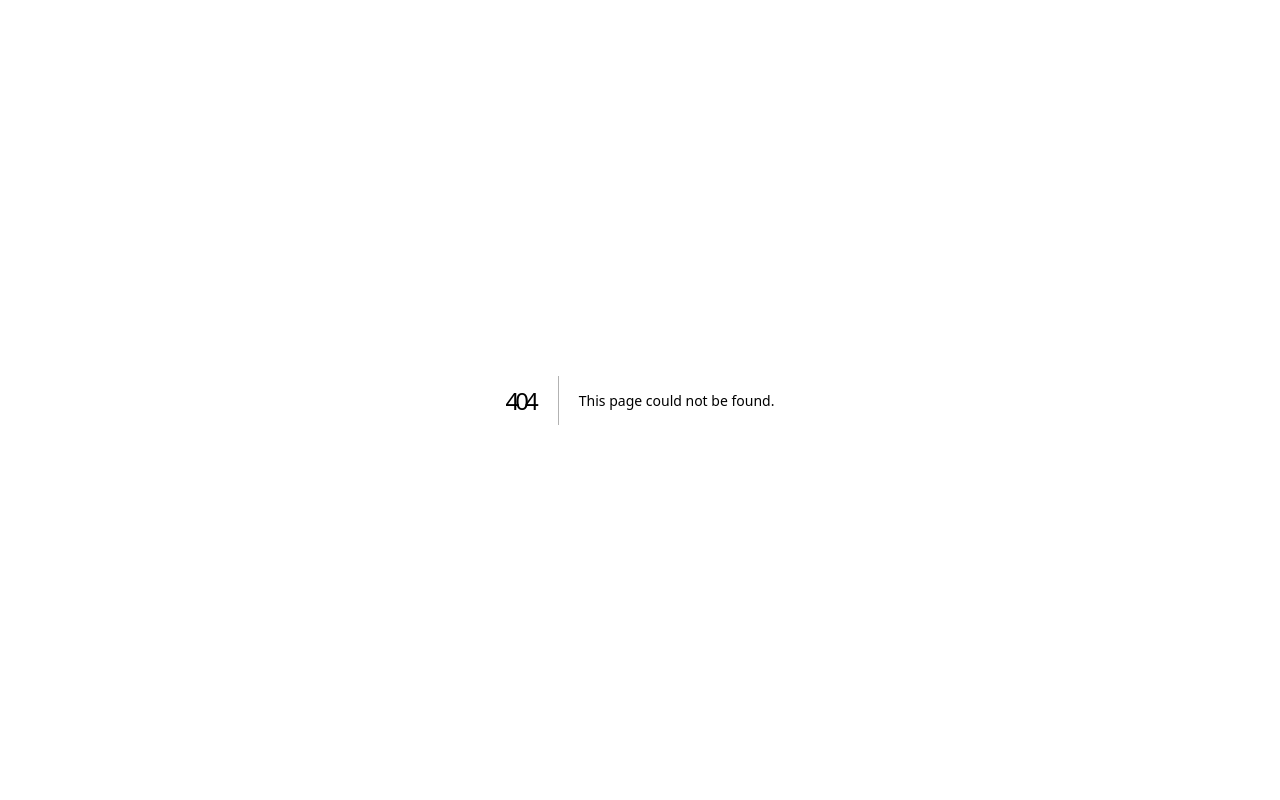
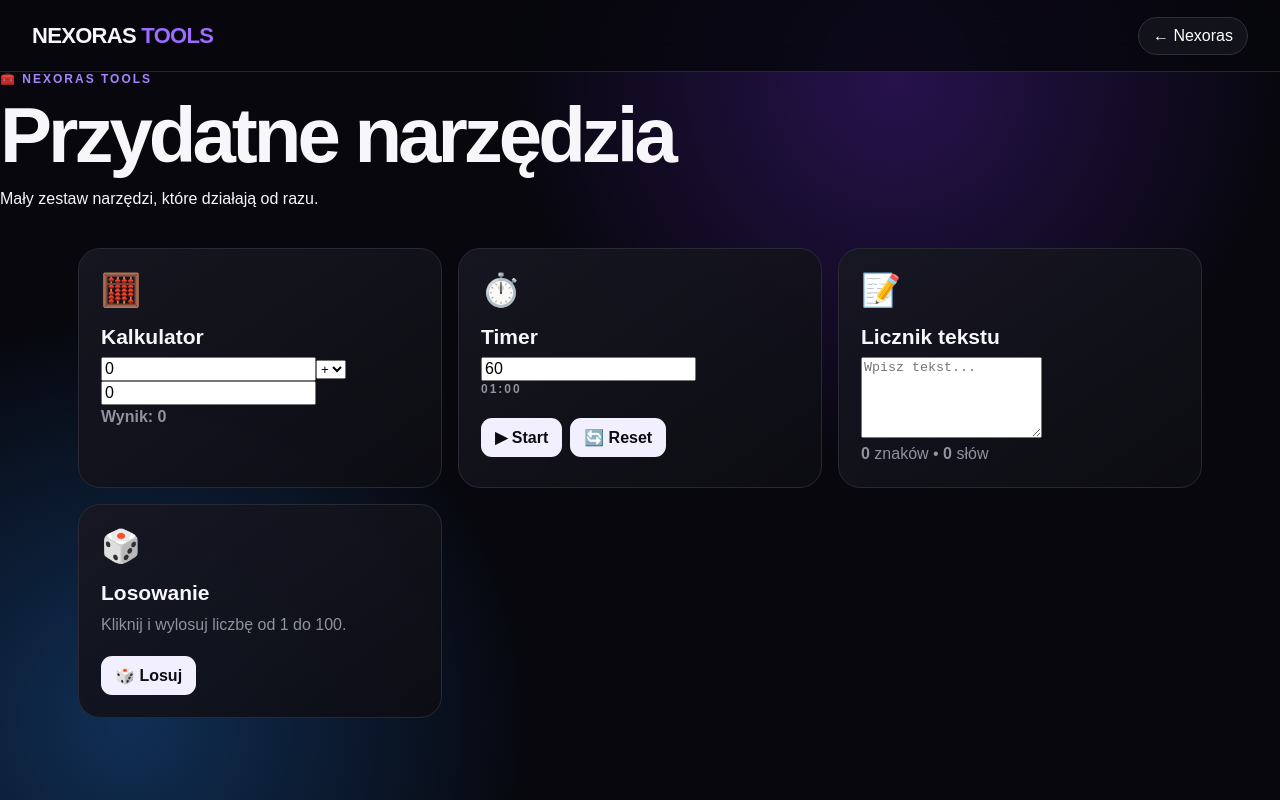
Before and after one commit to radekkarc1-crypto/Nexoras-Comunity, a Next.js app: page /tools in a window 1280 px wide. Before the commit this address had no page. Built offline with nearby package versions, Linux system fonts and the light colour scheme.

Commit message:
Add working Nexoras tools page

```diff
--- /dev/null
+++ b/app/tools/page.js
@@ -0,0 +1,86 @@
+"use client";
+
+import { useMemo, useState } from "react";
+
+export default function ToolsPage() {
+  const [a, setA] = useState(0);
+  const [b, setB] = useState(0);
+  const [op, setOp] = useState("+");
+  const [seconds, setSeconds] = useState(60);
+  const [running, setRunning] = useState(false);
+  const [text, setText] = useState("");
+  const [random, setRandom] = useState(null);
+
+  const result = useMemo(() => {
+    const x = Number(a) || 0;
+    const y = Number(b) || 0;
+    if (op === "+") return x + y;
+    if (op === "-") return x - y;
+    if (op === "*") return x * y;
+    return y === 0 ? "Nie można dzielić przez 0" : x / y;
+  }, [a, b, op]);
+
+  function startTimer() {
+    if (running || seconds <= 0) return;
+    setRunning(true);
+    const id = window.setInterval(() => {
+      setSeconds((value) => {
+        if (value <= 1) {
+          window.clearInterval(id);
+          setRunning(false);
+          return 0;
+        }
+        return value - 1;
+      });
+    }, 1000);
+  }
+
+  const mm = String(Math.floor(seconds / 60)).padStart(2, "0");
+  const ss = String(seconds % 60).padStart(2, "0");
+
+  return (
+    <main className="shell">
+      <header className="topbar">
+        <div className="logo">NEXORAS <span>TOOLS</span></div>
+        <a className="profile" href="/">← Nexoras</a>
+      </header>
+      <section className="notesPage">
+        <div className="kicker">🧰 NEXORAS TOOLS</div>
+        <h1>Przydatne narzędzia</h1>
+        <p>Mały zestaw narzędzi, które działają od razu.</p>
+        <div className="grid">
+          <article className="card">
+            <div className="icon">🧮</div>
+            <h2>Kalkulator</h2>
+            <input value={a} onChange={(e) => setA(e.target.value)} type="number" placeholder="Liczba 1" />
+            <select value={op} onChange={(e) => setOp(e.target.value)}>
+              <option value="+">+</option><option value="-">−</option><option value="*">×</option><option value="/">÷</option>
+            </select>
+            <input value={b} onChange={(e) => setB(e.target.value)} type="number" placeholder="Liczba 2" />
+            <p><strong>Wynik: {result}</strong></p>
+          </article>
+          <article className="card">
+            <div className="icon">⏱️</div>
+            <h2>Timer</h2>
+            <input value={seconds} onChange={(e) => setSeconds(Math.max(0, Number(e.target.value) || 0))} type="number" min="0" disabled={running} />
+            <p className="kicker">{mm}:{ss}</p>
+            <button onClick={startTimer} disabled={running || seconds === 0}>{running ? "Odliczam..." : "▶ Start"}</button>
+            <button onClick={() => { setRunning(false); setSeconds(60); }} style={{ marginLeft: 8 }}>🔄 Reset</button>
+          </article>
+          <article className="card">
+            <div className="icon">📝</div>
+            <h2>Licznik tekstu</h2>
+            <textarea value={text} onChange={(e) => setText(e.target.value)} placeholder="Wpisz tekst..." rows={5} />
+            <p><strong>{text.length}</strong> znaków • <strong>{text.trim() ? text.trim().split(/\s+/).length : 0}</strong> słów</p>
+          </article>
+          <article className="card">
+            <div className="icon">🎲</div>
+            <h2>Losowanie</h2>
+            <p>{random === null ? "Kliknij i wylosuj liczbę od 1 do 100." : `Wylosowano: ${random}`}</p>
+            <button onClick={() => setRandom(Math.floor(Math.random() * 100) + 1)}>🎲 Losuj</button>
+          </article>
+        </div>
+      </section>
+    </main>
+  );
+}
```
